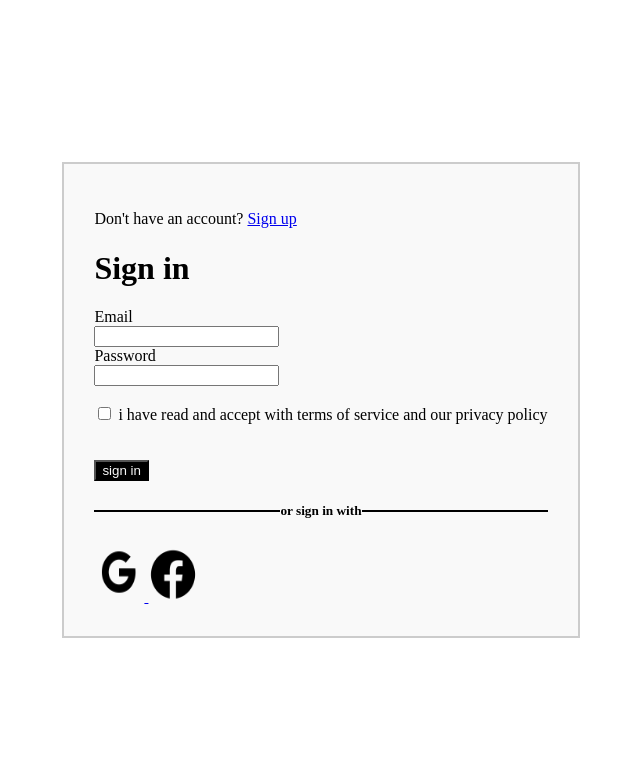
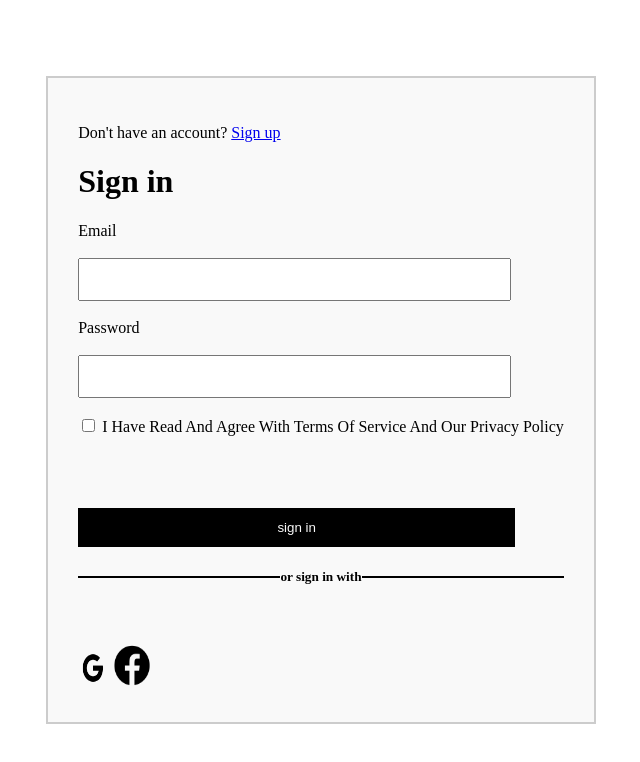
Before and after one commit to magretjumbedavid/signin-signout, a plain HTML site: page index.html in a window 1280 px wide. Shown: the whole page, without its empty margins (319-959 px from the left). Drawn offline with Linux system fonts and the light colour scheme.

Commit message:
signup/login

```diff
--- a/index.html
+++ b/index.html
@@ -31,6 +31,29 @@
             border-bottom: 2px solid #000;
             margin: auto;
         }
+        #submit_button{
+            padding: 12px 8px;
+            background: none;
+            background-color: black;
+            color: white;
+            margin: 0 auto;
+            width: 90%;
+            border: none;
+            border-radius: none;
+            cursor: pointer;
+        }
+        #name{
+            padding: 12px 8px;
+            width: 85%;
+        }
+        #email{
+            padding: 12px 8px;
+            width: 85%;
+        }
+        #password{
+            padding: 12px 8px;
+            width: 85%;
+        }
 
     </style>
 </head>
@@ -42,22 +65,29 @@
         <p>Don't have an account? <a href="signup.html" >Sign up</a></p>
         <h1>Sign in</h1>
         <form action="table.html">
-            <label for ="lname">Email</label><br>
-            <input type="email" id="lname" name="email" required><br>
+            <label for ="email">Email</label><br>
+            <br>
+            <input type=" email" id="email"placehorder="Enter email"></br>
+            <br>
             <label for ="pass">Password</label><br>
-            <input type="password" id="pass" name="password" required><br><br>
-            <input type="checkbox" id="agree" name="acc.agrre" required>
-            <label for="agree" aria-required="true">i have read and accept with terms of service and our privacy policy</label>
+            <br>
+            <input type="password" id="password" placehorder="Enter password"></br>
+            <br>
+            <input type="checkbox" id="agree">
+            <label for="agree" aria-required="true">I Have Read And Agree With Terms Of Service And Our Privacy Policy</label>
+            <br>
             <br><br><br>
-            <button type="submit" style="background-color: black; color: #f9f9f9;">sign in</button>
+            <br>
+            <button type="submit" id="submit_button" style="background-color: black; color: #f9f9f9;">sign in</button>
             <br>
         <h5 >or sign in with </h5>
-
+       <br>
         <a href="https://accounts.google.com/v3/signin/identifier?continue=https%3A%2F%2Fwww.google.com%2F%3Fauthuser%3D0&ec=GAlAmgQ&hl=en&flowName=GlifWebSignIn&flowEntry=AddSession&dsh=S137806270%3A1740465927533623&ddm=1">
-            <img src="image/google.png" alt="google" height="60" width="50">
-        </a>
+            <br>
+            <img src="image/google.png" alt="google" height="40" width="30"></a>
         <a href="https://www.facebook.com/login.php/">
-            <img src="image/facebook-new.png"alt="facebook"height="55" width="50"  text-align :center:>
+            <img src="image/facebook-new.png"alt="facebook"height="45" width="40"  text-align :center:>
+            <br>
         </a>
 
         </form>
```
Also changed, not shown: signup.html (+43 -11 lines), table.html (+2 -2 lines).
